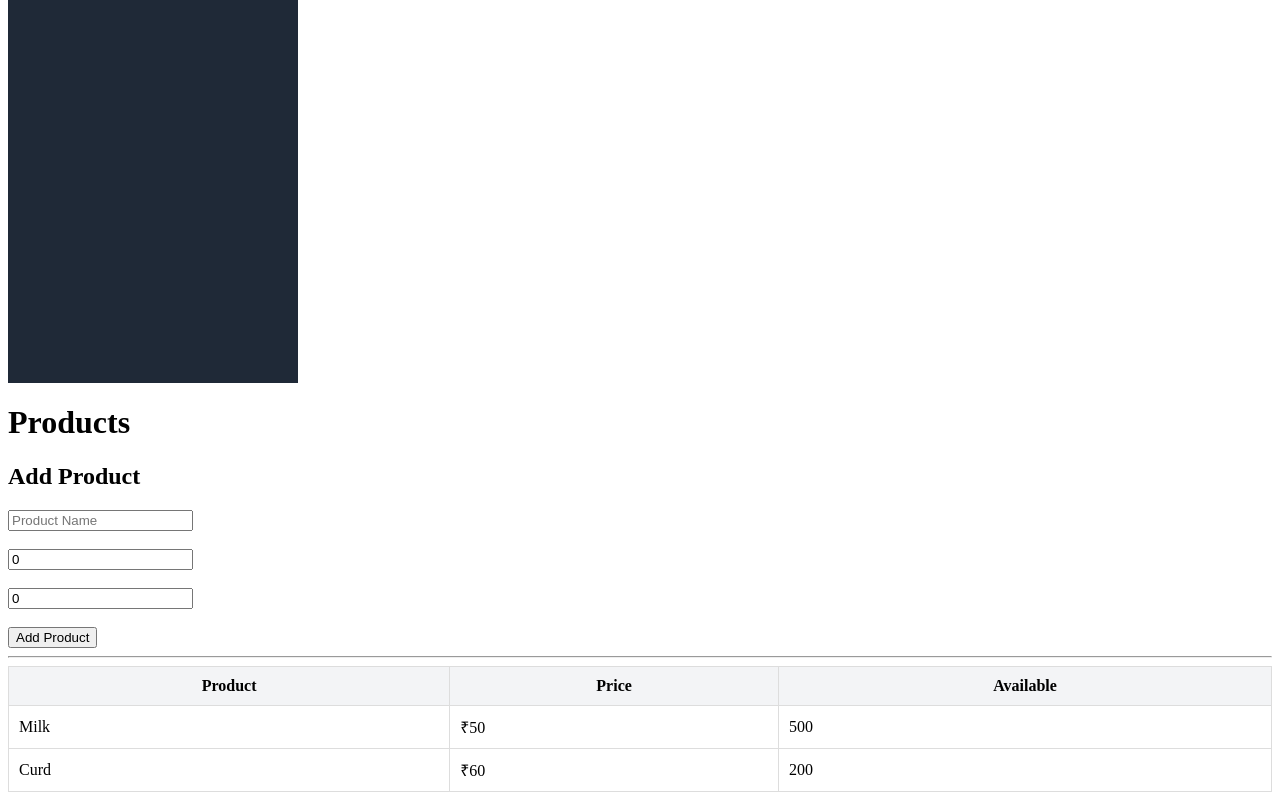
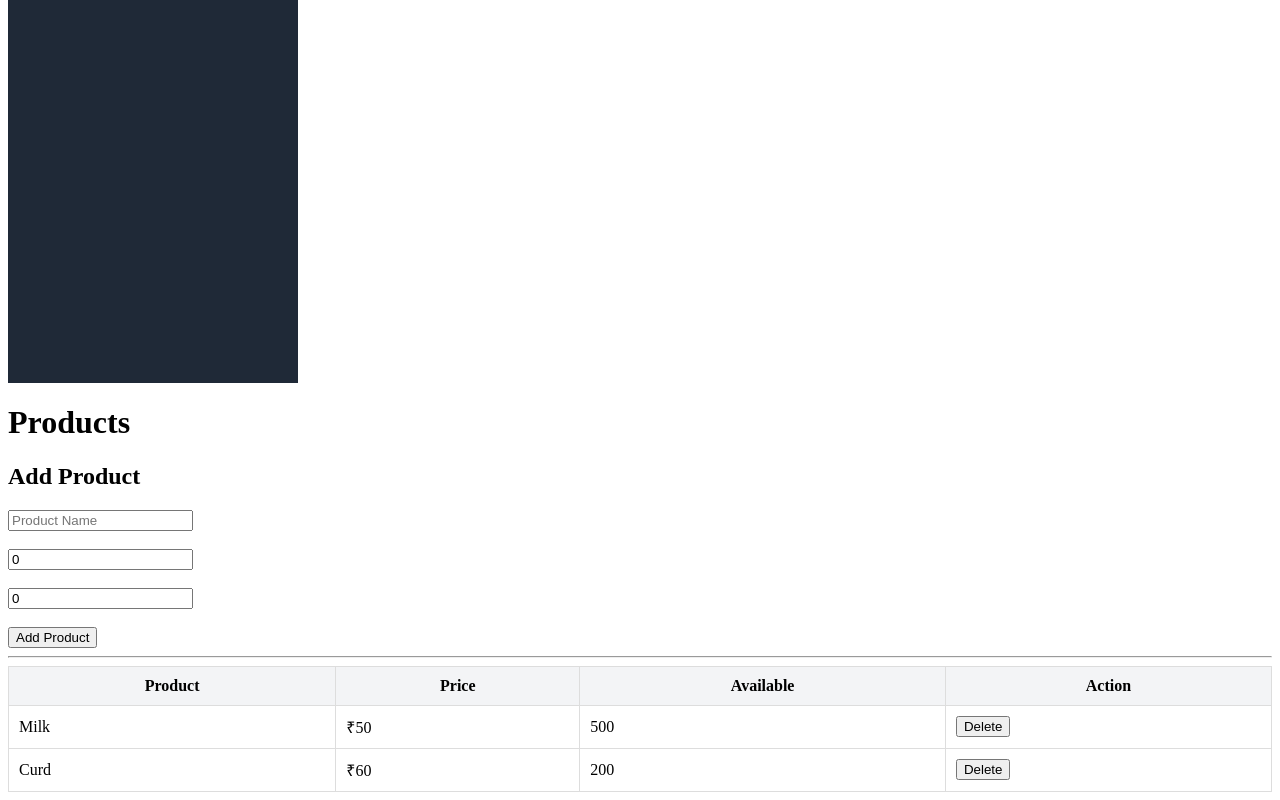
Before and after one commit to Ravitejhegde/dairy360-Enterprise-Dairy-Production-Delivery-Management-System, an Angular app: page /products in a window 1280 px wide. Shown: the part 465-1265 px from the top of the page. Built offline with nearby package versions, Linux system fonts and the light colour scheme.

Commit message:
Implement product management with validation and delete

```diff
--- a/src/app/features/admin/products/products.html
+++ b/src/app/features/admin/products/products.html
@@ -34,9 +34,10 @@
     <th>Product</th>
     <th>Price</th>
     <th>Available</th>
+    <th>Action</th>
   </tr>
 
-  <tr *ngFor="let product of products">
+  <tr *ngFor="let product of products; let index = index">
 
     <td>{{ product.productName }}</td>
 
@@ -44,6 +45,11 @@
 
     <td>{{ product.availableQuantity }}</td>
 
+    <td>
+      <button (click)="deleteProduct(index)">
+        Delete
+      </button>
+
   </tr>
 
 </table>
--- a/src/app/features/admin/products/products.ts
+++ b/src/app/features/admin/products/products.ts
@@ -34,6 +34,17 @@ export class Products {
 
   addProduct() {
 
+    if (
+      this.newProductName.trim() === '' ||
+      this.newProductPrice <= 0 ||
+      this.newProductQuantity <= 0
+    ) {
+
+      alert('Please enter valid product details');
+
+      return;
+    }
+
     this.products.push({
 
       productName: this.newProductName,
@@ -43,10 +54,19 @@ export class Products {
       availableQuantity: this.newProductQuantity
 
     });
-     this.newProductName = '';
+
+    this.newProductName = '';
+
     this.newProductPrice = 0;
+
     this.newProductQuantity = 0;
 
   }
 
+  deleteProduct(index: number) {
+
+    this.products.splice(index, 1);
+
+  }
+
 }
```
